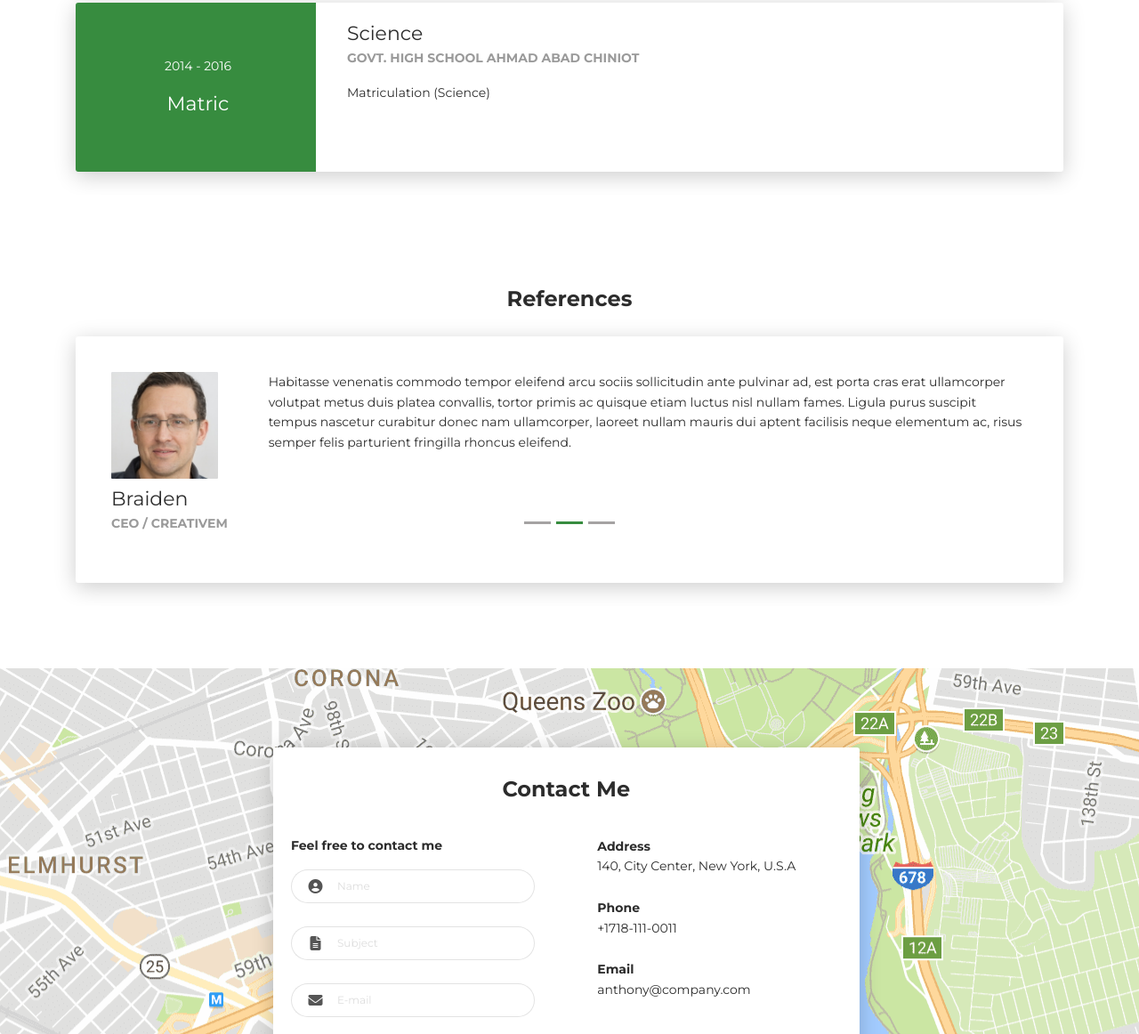
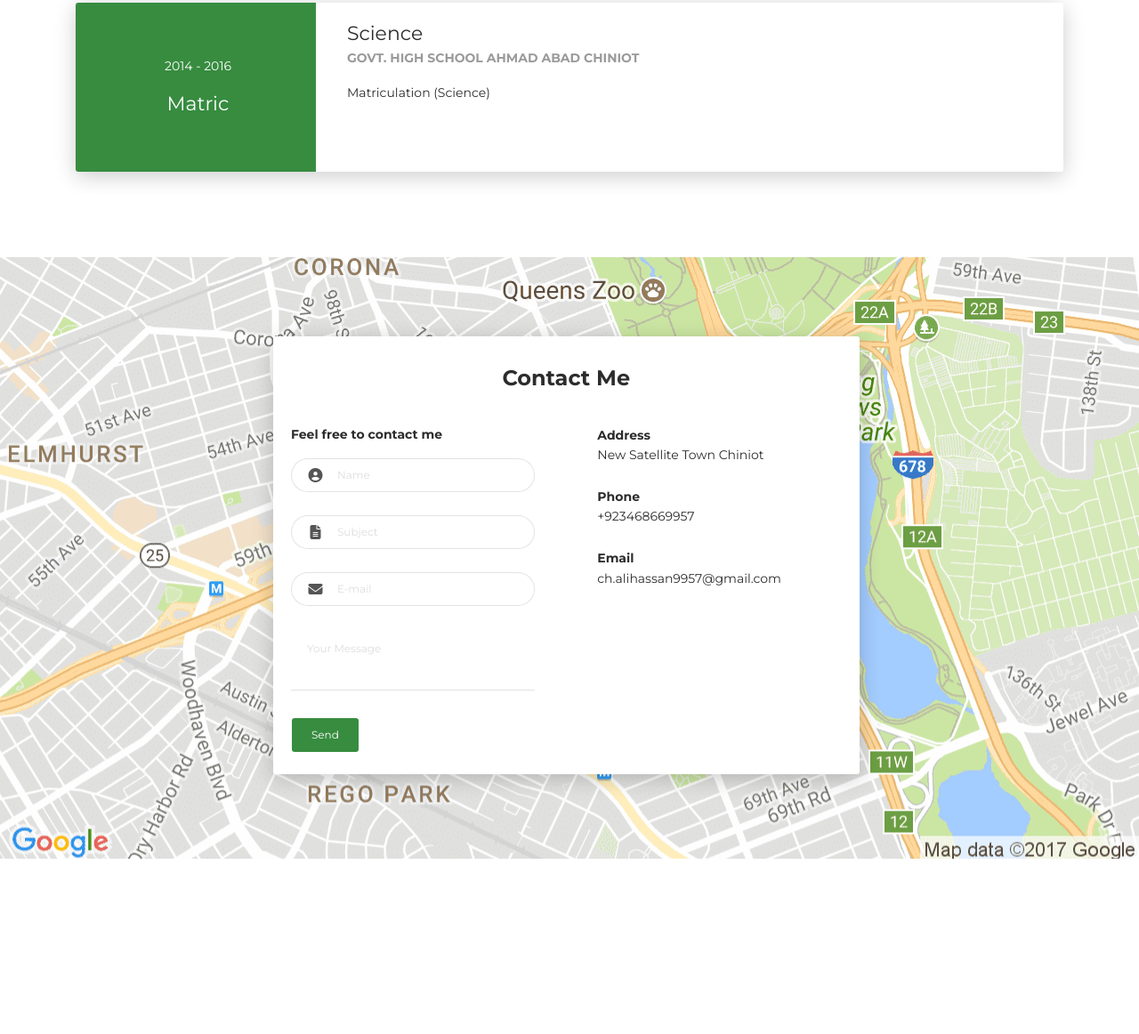
Before and after one commit to alihassan9957/CV-ali-hassan, a plain HTML site: page index.html in a window 1280 px wide. Shown: the part 2506-3668 px from the top of the page at 89% size. After the commit the page ends 3471 px from the top, so only its background shows below. Drawn offline with Linux system fonts and the light colour scheme.

Commit message:
Update index.html

```diff
--- a/index.html
+++ b/index.html
@@ -256,55 +256,7 @@ Subjects: Mathematics, Physics, Chemistry</p>
     </div>
   </div>
 </div>
-<div class="section" id="reference">
-  <div class="container cc-reference">
-    <div class="h4 mb-4 text-center title">References</div>
-    <div class="card" data-aos="zoom-in">
-      <div class="carousel slide" id="cc-Indicators" data-ride="carousel">
-        <ol class="carousel-indicators">
-          <li class="active" data-target="#cc-Indicators" data-slide-to="0"></li>
-          <li data-target="#cc-Indicators" data-slide-to="1"></li>
-          <li data-target="#cc-Indicators" data-slide-to="2"></li>
-        </ol>
-        <div class="carousel-inner">
-          <div class="carousel-item active">
-            <div class="row">
-              <div class="col-lg-2 col-md-3 cc-reference-header"><img src="images/anthony.jpg" alt="Image"/>
-                <div class="h5 pt-2">Ali Hassan</div>
-                <p class="category">CEO / WEBM</p>
-              </div>
-              <div class="col-lg-10 col-md-9">
-                <p> Habitasse venenatis commodo tempor eleifend arcu sociis sollicitudin ante pulvinar ad, est porta cras erat ullamcorper volutpat metus duis platea convallis, tortor primis ac quisque etiam luctus nisl nullam fames. Ligula purus suscipit tempus nascetur curabitur donec nam ullamcorper, laoreet nullam mauris dui aptent facilisis neque elementum ac, risus semper felis parturient fringilla rhoncus eleifend.</p>
-              </div>
-            </div>
-          </div>
-          <div class="carousel-item">
-            <div class="row">
-              <div class="col-lg-2 col-md-3 cc-reference-header"><img src="images/reference-image-2.jpg" alt="Image"/>
-                <div class="h5 pt-2">Braiden</div>
-                <p class="category">CEO / Creativem</p>
-              </div>
-              <div class="col-lg-10 col-md-9">
-                <p> Habitasse venenatis commodo tempor eleifend arcu sociis sollicitudin ante pulvinar ad, est porta cras erat ullamcorper volutpat metus duis platea convallis, tortor primis ac quisque etiam luctus nisl nullam fames. Ligula purus suscipit tempus nascetur curabitur donec nam ullamcorper, laoreet nullam mauris dui aptent facilisis neque elementum ac, risus semper felis parturient fringilla rhoncus eleifend.</p>
-              </div>
-            </div>
-          </div>
-          <div class="carousel-item">
-            <div class="row">
-              <div class="col-lg-2 col-md-3 cc-reference-header"><img src="images/reference-image-3.jpg" alt="Image"/>
-                <div class="h5 pt-2">Alexander</div>
-                <p class="category">CEO / Webnote</p>
-              </div>
-              <div class="col-lg-10 col-md-9">
-                <p></p>
-              </div>
-            </div>
-          </div>
-        </div>
-      </div>
-    </div>
-  </div>
-</div>
+
 <div class="section" id="contact">
   <div class="cc-contact-information" style="background-image: url('images/staticmap.png')">
     <div class="container">
@@ -357,11 +309,11 @@ Subjects: Mathematics, Physics, Chemistry</p>
                 <div class="col-md-6">
                   <div class="card-body">
                     <p class="mb-0"><strong>Address </strong></p>
-                    <p class="pb-2">140, City Center, New York, U.S.A</p>
+                    <p class="pb-2">New Satellite Town Chiniot</p>
                     <p class="mb-0"><strong>Phone</strong></p>
-                    <p class="pb-2">+1718-111-0011</p>
+                    <p class="pb-2">+923468669957</p>
                     <p class="mb-0"><strong>Email</strong></p>
-                    <p>anthony@company.com</p>
+                    <p>ch.alihassan9957@gmail.com</p>
                   </div>
                 </div>
               </div>
```
